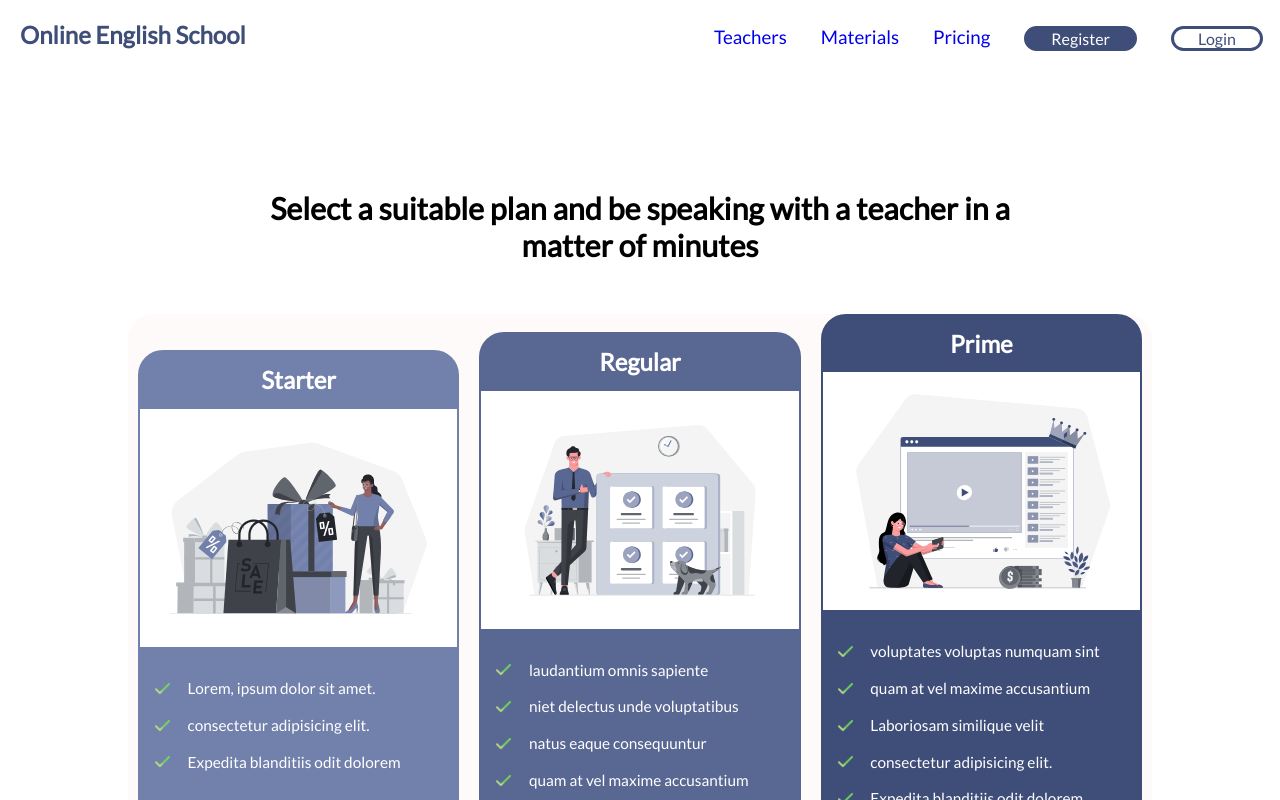
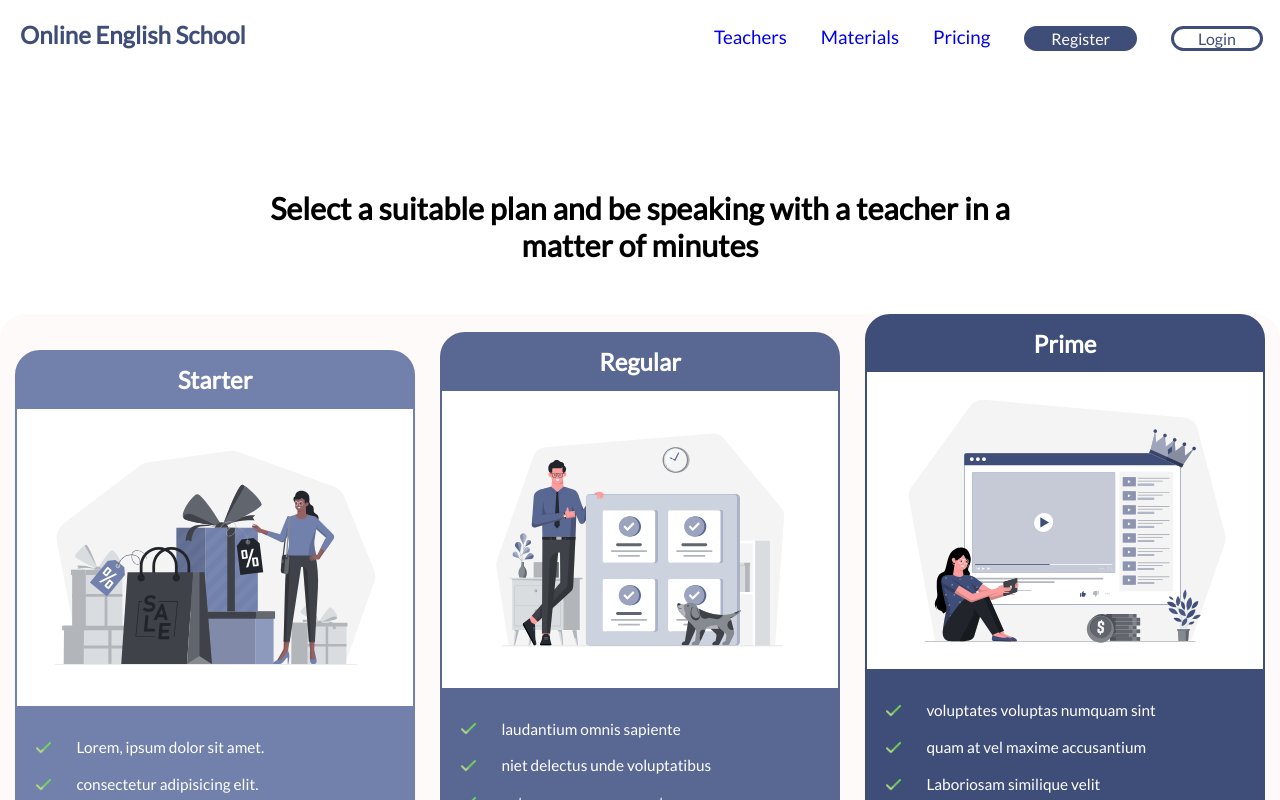
Before and after one commit to Thunderbolton/Online-English-School, a React (Create React App) app: page /pricing in a window 1280 px wide. Shown: the top 800 px of the page. Built offline with nearby package versions, Linux system fonts and the light colour scheme.

Commit message:
resized Pricing Hero

```diff
--- a/src/index.css
+++ b/src/index.css
@@ -593,11 +593,11 @@ button {
 }
 
 .pricing-hero {
-  width: 80%;
+  width: 100%;
   margin: auto;
   display: flex;
   align-items: center;
-  justify-content: space-around;
+  justify-content: space-evenly;
   text-align: center;
   line-height: 2.3rem;
   max-height: 2300px;
@@ -616,7 +616,7 @@ button {
 }
 
 .pricing section {
-  /* width: 80%; */
+  width: 400px;
   margin: 0 10px;
   padding: 10px 0;
   /* border: red solid 2px; */
```
